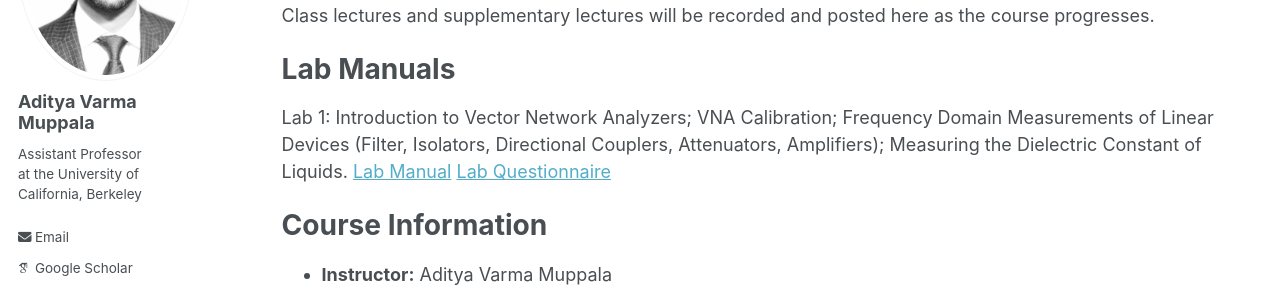
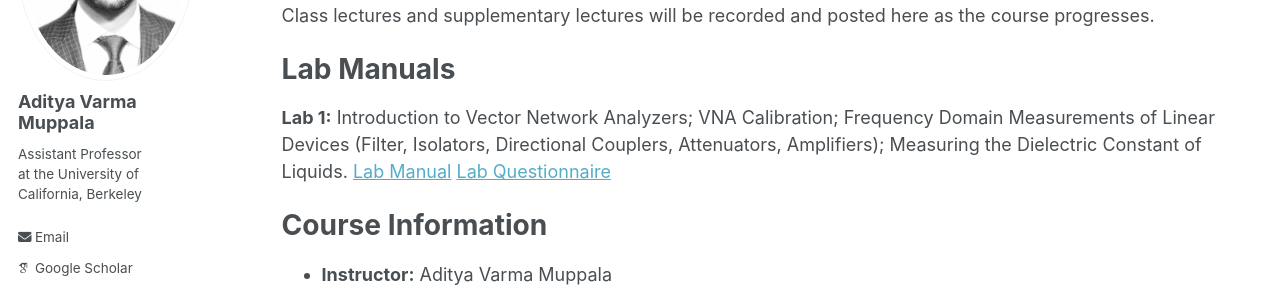
Before and after one commit to AdityaMuppala/adityamuppala.github.io, a Jekyll site: the page built from _pages/teaching117B217B.md, in a window 1280 px wide and 900 px high. Shown: the part 232-532 px from the top of the window. Built offline with Jekyll 4.4.1, drawn with Linux system fonts in a browser that asks for light colours; some web fonts are replaced.

```diff
--- a/_pages/teaching117B217B.md
+++ b/_pages/teaching117B217B.md
@@ -10,7 +10,8 @@ permalink: /teaching117B217B/
 Class lectures and supplementary lectures will be recorded and posted here as the course progresses.
 
 # Lab Manuals
-Lab 1: Introduction to Vector Network Analyzers; VNA Calibration;  Frequency Domain Measurements of Linear Devices (Filter, Isolators, Directional Couplers, Attenuators, Amplifiers); Measuring the Dielectric Constant of Liquids.
+
+**Lab 1:** Introduction to Vector Network Analyzers; VNA Calibration;  Frequency Domain Measurements of Linear Devices (Filter, Isolators, Directional Couplers, Attenuators, Amplifiers); Measuring the Dielectric Constant of Liquids.
 [Lab Manual](https://adityamuppala.github.io/assets/EE_117B217B/VNA_Lab_1_Manual.pdf) [Lab Questionnaire](https://adityamuppala.github.io/assets/EE_117B217B/VNA_Lab_1_Questionnaire.pdf)
 
 # Course Information
```
